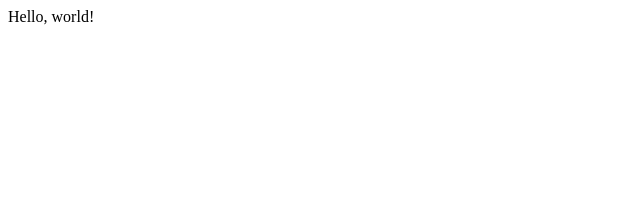
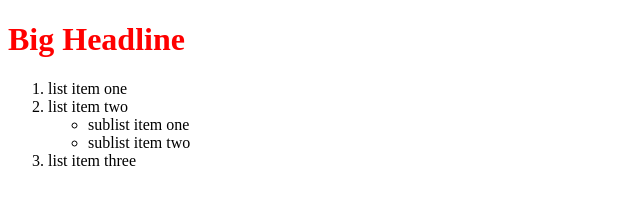
Before and after one commit to emurga27/lecture0, a plain HTML site: page index.html in a window 1280 px wide. Shown: the whole page, without its empty margins (0-640 px from the left). Drawn offline with Linux system fonts and the light colour scheme.

Commit message:
adding order list

```diff
--- a/index.html
+++ b/index.html
@@ -4,8 +4,23 @@
   <head>
     <meta charset="utf-8">
     <title>My Webpage!</title>
+    <style>
+      h1 {
+        color: red;
+      }
+    </style>
   </head>
   <body>
-      Hello, world!
+      <h1>Big Headline</h1>
+      <ol>
+        <li>list item one</li>
+        <li>list item two</li>
+        <ul>
+          <li>sublist item one</li>
+          <li>sublist item two</li>
+        </ul>
+        <li>list item three</li>
+      </ol>
+
   </body>
 </html>
```
Also changed, not shown: 1 other file.
